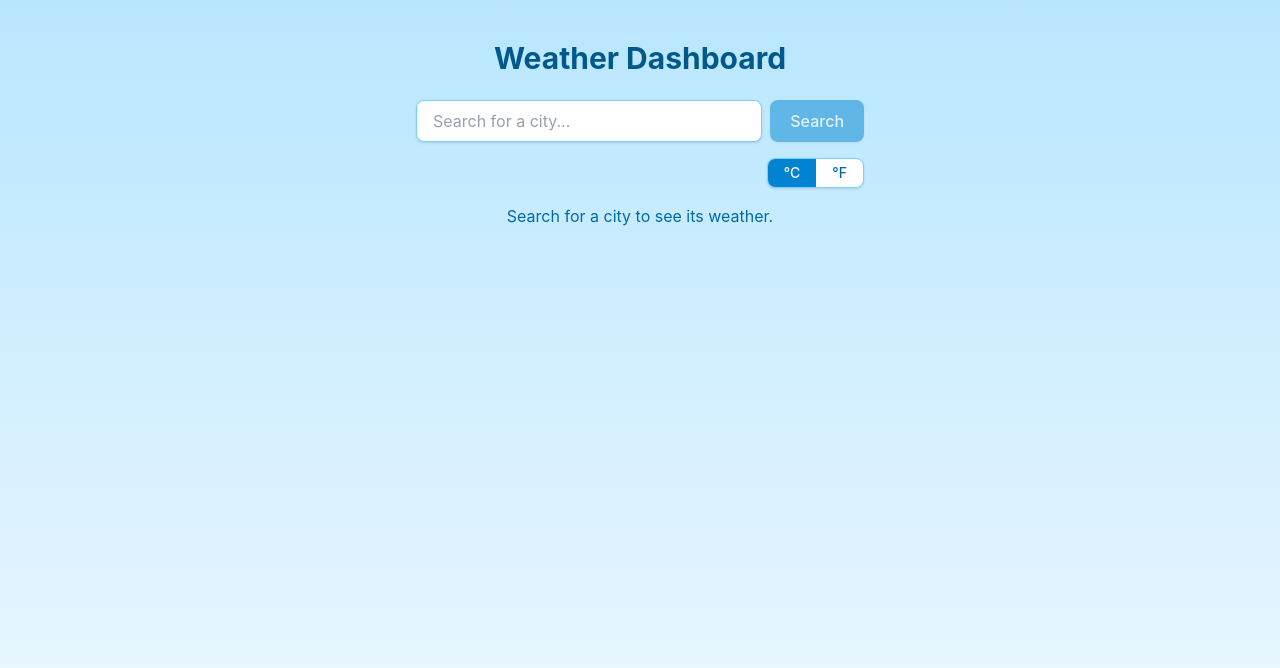
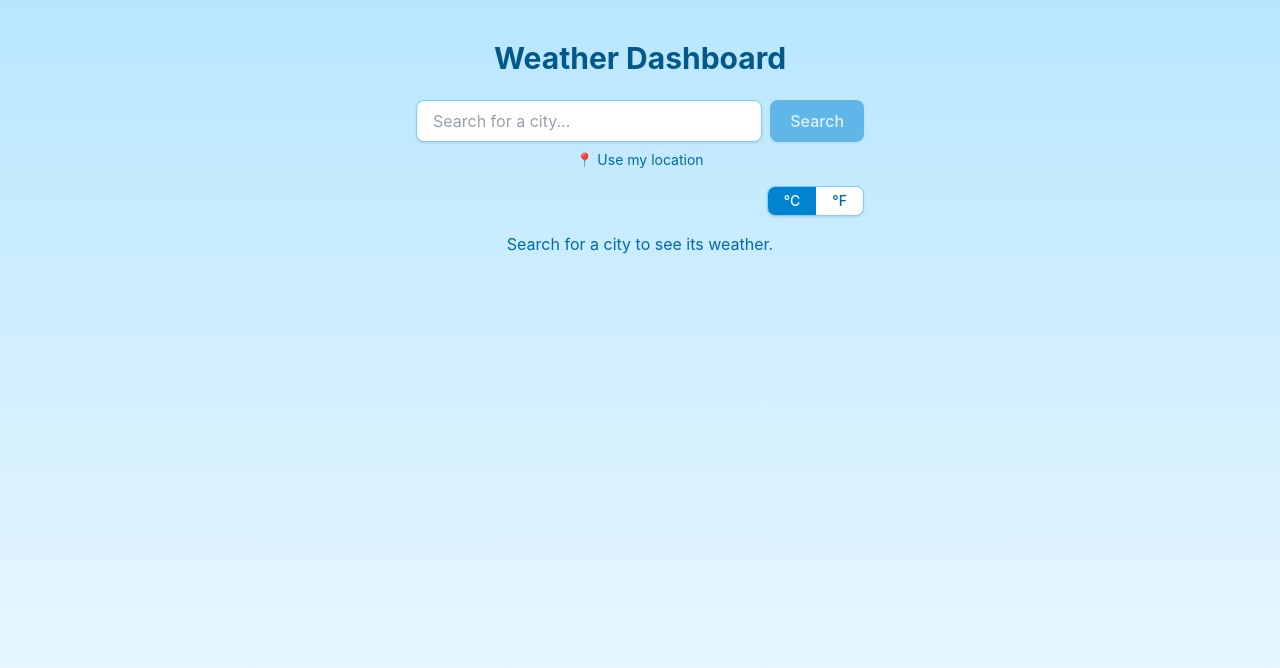
Before and after one commit to ashad0806/Weather_Dashboard, a React (Vite) app: page / in a window 1280 px wide. Shown: the top 668 px of the page. Built offline with nearby package versions, Linux system fonts and the light colour scheme; no server answers.

Commit message:
Add Geolocation Support to Auto-Detect User's City

```diff
--- a/src/App.jsx
+++ b/src/App.jsx
@@ -1,8 +1,9 @@
 import { useState, useEffect } from 'react'
-import { fetchWeatherByCity } from './Services/weatherApi'
+import { fetchWeatherByCity, fetchWeatherByCoords } from './Services/weatherApi'
 import SearchBar from './Components/SearchBar'
 import SearchHistory from './Components/SearchHistory'
 import UnitToggle from './Components/UnitToggle'
+import LocationButton from './Components/LocationButton'
 import Loader from './Components/Loader'
 import ErrorMessage from './Components/ErrorMessage'
 import WeatherCard from './Components/WeatherCard'
@@ -65,6 +66,36 @@ export default function App() {
 
   const handleClearHistory = () => setHistory([])
 
+  const handleLocate = () => {
+    if (!navigator.geolocation) {
+      setError('Geolocation is not supported by your browser.')
+      return
+    }
+
+    setLoading(true)
+    setError('')
+
+    navigator.geolocation.getCurrentPosition(
+      async (position) => {
+        const { latitude, longitude } = position.coords
+        try {
+          const data = await fetchWeatherByCoords(latitude, longitude, units)
+          setWeather(data)
+          addToHistory(data.city)
+        } catch (err) {
+          setWeather(null)
+          setError(err.message)
+        } finally {
+          setLoading(false)
+        }
+      },
+      () => {
+        setError('Location access was denied. Please allow it or search manually.')
+        setLoading(false)
+      }
+    )
+  }
+
   return (
     <div className="min-h-screen bg-gradient-to-b from-sky-200 to-sky-50 px-4 py-10">
       <div className="mx-auto max-w-md">
@@ -73,6 +104,10 @@ export default function App() {
         </h1>
 
         <SearchBar onSearch={handleSearch} loading={loading} />
+
+        <div className="mt-2 flex justify-center">
+          <LocationButton onLocate={handleLocate} loading={loading} />
+        </div>
 
         <SearchHistory
           history={history}
--- /dev/null
+++ b/src/Components/LocationButton.jsx
@@ -0,0 +1,11 @@
+export default function LocationButton({ onLocate, loading }) {
+  return (
+    <button
+      onClick={onLocate}
+      disabled={loading}
+      className="flex items-center gap-1 text-sm text-sky-700 hover:text-sky-900 hover:underline disabled:opacity-50"
+    >
+      📍 Use my location
+    </button>
+  )
+}
--- a/src/Services/weatherApi.js
+++ b/src/Services/weatherApi.js
@@ -30,3 +30,29 @@ export async function fetchWeatherByCity(city, units = 'metric') {
     icon: data.weather[0].icon,
   }
 }
+
+export async function fetchWeatherByCoords(lat, lon, units = 'metric') {
+  const url = `${BASE_URL}/weather?lat=${lat}&lon=${lon}&units=${units}&appid=${API_KEY}`
+  const res = await fetch(url)
+
+  if (!res.ok) {
+    if (res.status === 401) {
+      throw new Error('Invalid API key. New keys can take a while to activate.')
+    }
+    throw new Error('Something went wrong. Please try again.')
+  }
+
+  const data = await res.json()
+
+  return {
+    city: data.name,
+    country: data.sys.country,
+    temp: Math.round(data.main.temp),
+    feelsLike: Math.round(data.main.feels_like),
+    condition: data.weather[0].main,
+    description: data.weather[0].description,
+    humidity: data.main.humidity,
+    wind: data.wind.speed,
+    icon: data.weather[0].icon,
+  }
+}
```
